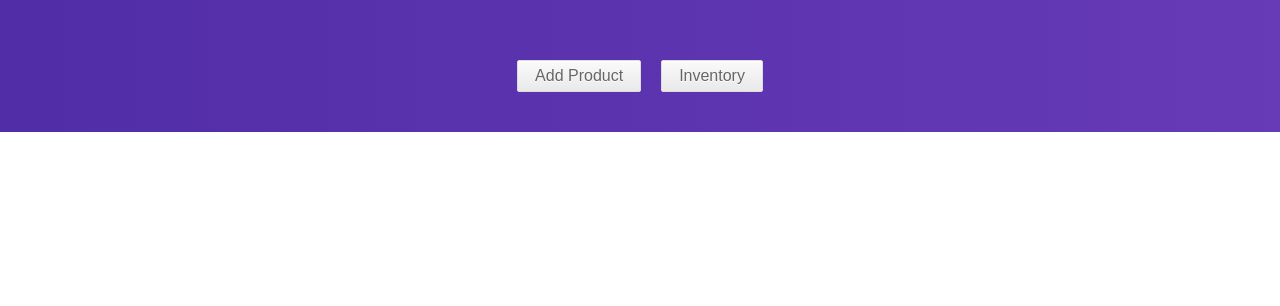
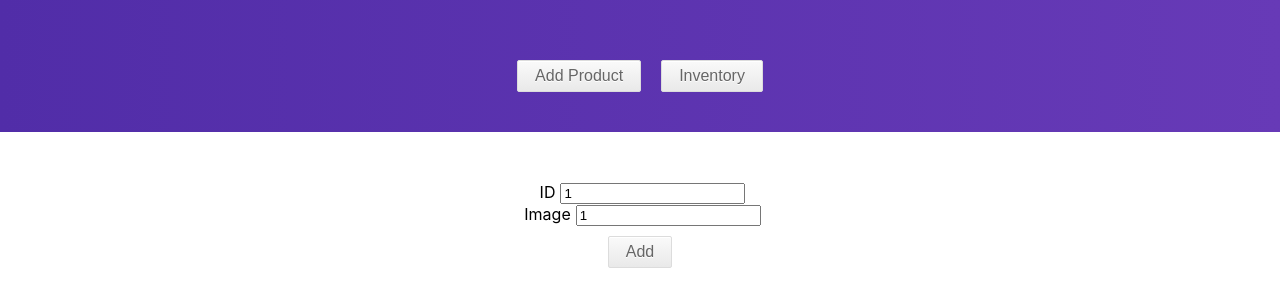
Before and after one commit to cbandara/my-inventory-app, a React (Create React App) app: page /edit/1 in a window 1280 px wide. Shown: the top 306 px of the page. Built offline with nearby package versions, Linux system fonts and the light colour scheme.

Commit message:
debugging edit feature and created delete action

```diff
--- a/package.json
+++ b/package.json
@@ -3,6 +3,7 @@
   "version": "0.1.0",
   "private": true,
   "dependencies": {
+    "cors": "^2.8.5",
     "react": "^16.11.0",
     "react-dom": "^16.11.0",
     "react-redux": "^7.1.3",
--- a/src/actions/index.js
+++ b/src/actions/index.js
@@ -1,6 +1,12 @@
 export const ADD_PRODUCT = "ADD_PRODUCT";
+export const DELETE_PRODUCT = "DELETE_PRODUCT";
 
 export const addProduct = product => ({
   type: ADD_PRODUCT,
   product
 });
+
+export const deleteProduct = product => ({
+  type: DELETE_PRODUCT,
+  product
+});
--- a/src/components/Board.js
+++ b/src/components/Board.js
@@ -19,7 +19,7 @@ class Board extends React.Component {
         <Switch>
           <Route exact path="/" component={ProductList} />
           <Route path="/addProduct" component={ProductForm} />
-          <Route path='/editProduct/edit:itemID' component={EditForm} />
+          <Route path='/edit/:itemID' component={EditForm} />
         </Switch>
       </div>
     );
--- a/src/components/EditForm.js
+++ b/src/components/EditForm.js
@@ -14,8 +14,11 @@ class EditForm extends React.Component {
     this.props.history.push("/"); // Redirects to the root path
   }
 
+  handleChange(e) {
+    console.log(e.target.value);
+  }
+
   render() {
-    console.log(this)
     return (
       // Convert to Redux Form when using API
       <div className="formWrapper">
@@ -26,6 +29,8 @@ class EditForm extends React.Component {
             id="id"
             type="number"
             ref={id => (this.id = id)}
+            onChange={this.handleChange}
+            defaultValue={this.props.match.params.itemID}
             required
           ></input>
           <br />
@@ -35,7 +40,8 @@ class EditForm extends React.Component {
             id="img"
             type="text"
             ref={img => (this.img = img)}
-            required
+            onChange={this.handleChange}
+            defaultValue={this.props.match.params.itemID}
           ></input>
           <br />
           <button type="submit">Add</button>
--- a/src/components/Product.js
+++ b/src/components/Product.js
@@ -4,13 +4,12 @@ import { Link } from "react-router-dom";
 
 class Product extends React.Component {
   render() {
-    console.log(this.props.item)
+
     const itemId = `/edit/${this.props.item.id}`
     return (
       <div className="Product">
         <img src={this.props.item.img} alt={this.props.item.id}></img>
         <p className="id">{this.props.item.id}</p>
-
         <Link to={itemId}><button>Edit</button></Link>
       </div>
     );
--- a/src/reducers/index.js
+++ b/src/reducers/index.js
@@ -21,6 +21,11 @@ export const productReducer = (state = initialState, action) => {
       productList: [...state.productList, action.product]
     });
   }
+  if (action.type === ADD_PRODUCT) {
+    return Object.assign({}, state, {
+      productList: [...state.productList, action.product]
+    });
+  }
 
   return state;
 };
```
Also changed, not shown: 1 other file (tests, documents, lock files or other folders).
